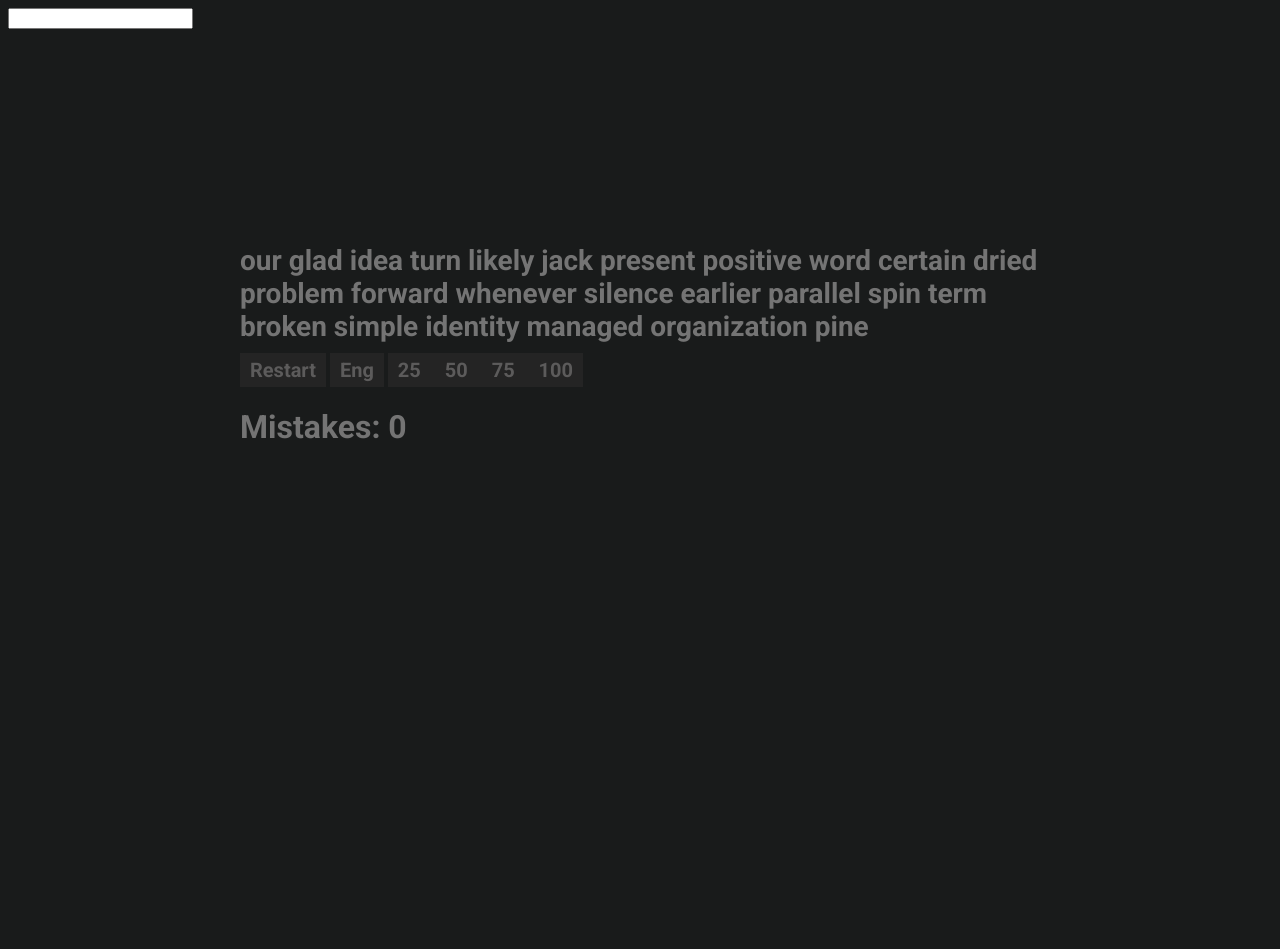
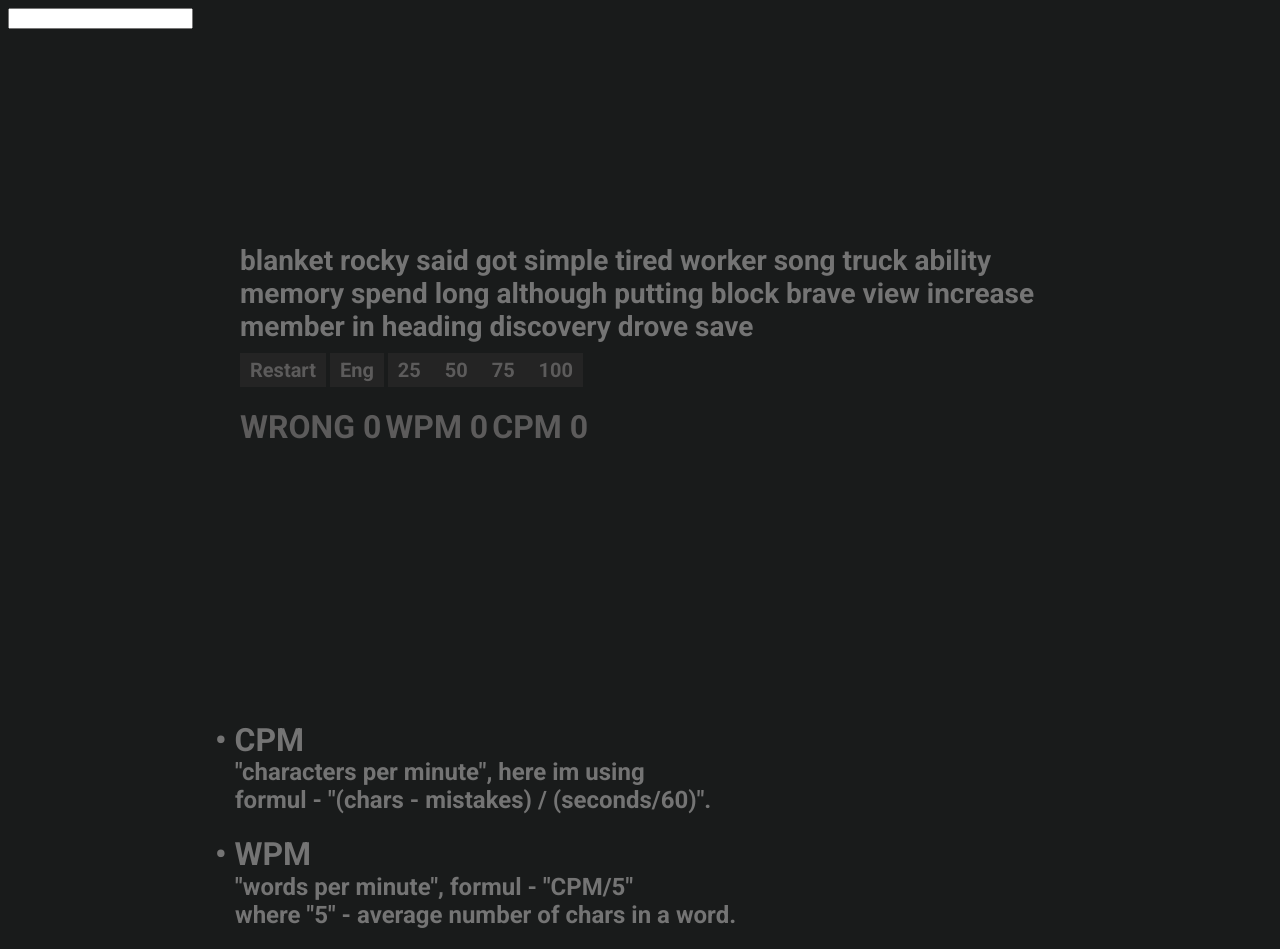
Before and after one commit to omegadreamer/FastPrint, a Django app: page /practice in a window 1280 px wide. Before the commit the page ends 439 px from the top, so only its background shows below. Run offline with Django 4.2, Linux system fonts and the light colour scheme.

Commit message:
Added WPM & CPM results

```diff
--- a/main/static/practice.css
+++ b/main/static/practice.css
@@ -46,6 +46,11 @@ body{
   color: rgb(65, 64, 64);
 }
 
+.ButtonBG{
+  display: inline-block;
+  background-color: rgb(36, 36, 36);
+}
+
 
 .Block{
   margin-left: auto;
@@ -58,7 +63,42 @@ body{
 }
 
 
-.ButtonBG{
-  display: inline-block;
-  background-color: rgb(36, 36, 36);
+.results{
+  color: rgb(92, 91, 91);
+  margin-left: auto;
+  margin-right: auto;
+  width: 800px;
+  .res{
+    display: inline-block;
+  }
 }
+
+/*info*/
+.info{
+
+  margin: auto;
+  width: 850px;
+  text-align: justify;
+  margin-top: 20%;
+  h2{
+    margin-left: 20px;
+    margin-top: -22px;
+  }
+  a{
+    color: #474747;
+  }
+}
+
+
+::-webkit-scrollbar {
+  width: .5rem;
+  -webkit-transition: none;
+  transition: none;
+}
+
+::-webkit-scrollbar-thumb {
+  background-color: rgb(56, 56, 56);
+  height: 25px;
+  -webkit-transition: none;
+  transition: none;
+}
--- a/main/static/practice.js
+++ b/main/static/practice.js
@@ -1,20 +1,28 @@
-import { WordListRus, WordListEng } from "./WordList.js" //list of all words
+import { WordListRus, WordListEng } from "./WordList.js"; //list of all words
 
 
 // Const
 const inputbox = document.getElementById("InputBox");
 const restart = document.getElementById("Restart");
-const lenguage = document.getElementById("Lenguage")
-const Words = document.getElementById("Words")
-const Mistakes = document.getElementById("Mistakes")
+const lenguage = document.getElementById("Lenguage");
+const Words = document.getElementById("Words");
+const Mistakes = document.getElementById("Mistakes");
+const CPM = document.getElementById("CPM");
+const WPM = document.getElementById("WPM");
 
 
-// Variables
+
+// Main variables
 let text = "";
 let words_count = 25;
 let current_lenguage = 1;
-let startTime = 0;
+let test_status = false;
+
+// Stats
 let mistakes = [0,0];
+let timer = 0;
+
+// Lenguages from WordList.js
 let lenguages = {
   0:{
     list: WordListRus,
@@ -25,7 +33,15 @@ let lenguages = {
     name: 'Eng'
   }
 };
-console.log(Object.keys(lenguages).length)
+
+
+// Timer
+setInterval(function() {
+  if(test_status){
+    setTimeout(timer += 1)
+  }
+}, 1000);
+
 
 // Random words from 'WordList' function
 function GetRandomWords() {
@@ -35,17 +51,15 @@ function GetRandomWords() {
   for (let i = 0; i < words_count; i++) {
     text += cur_list[Math.floor(Math.random() * cur_list.length)] + " ";
   }
-  Words.innerHTML = text;
-  mistakes = [0,0]
-  Mistakes.innerHTML = "Mistakes: 0"
-};GetRandomWords();
+  return text;
+};
 
 
 // Active words amount
 document.getElementById("WordsCount").addEventListener("click", function(event) {
   if (words_count != event.target.innerHTML){
     words_count = event.target.innerHTML;
-    GetRandomWords();
+    Restart();
   };
 });
 
@@ -58,21 +72,29 @@ lenguage.addEventListener('click', function(event) {
     current_lenguage = 0;
   };
   lenguage.textContent = String(lenguages[String(current_lenguage)]['name'])
-  GetRandomWords();
+  Restart();
 });
 
 
+// Restart
+function Restart() {
+  test_status = false;
+  timer = 0;
+  Words.innerHTML = GetRandomWords();
+  mistakes = [0,0]
+}Restart();
+
 // Restart button
-restart.addEventListener('click', GetRandomWords);
+restart.addEventListener('click', Restart);
 
 
 // Typing process
 inputbox.addEventListener('input', function(event) {
+  test_status = true;
   let input_half = String(inputbox.value);
   let words = "";
-
-  if(text.slice(0, text.length-1) == inputbox.value){
-    GetRandomWords();
+  if(text.length-1 == inputbox.value.length & !(Words.innerHTML.includes('<false>'))){
+    FinishTyping();
   }else if(text.slice(0, input_half.length) == inputbox.value){
     words = String('<Correct>' + text.slice(0, input_half.length) + '</Correct>' + text.slice(input_half.length, text.length));
     Words.innerHTML = words;
@@ -84,15 +106,27 @@ inputbox.addEventListener('input', function(event) {
   }
 });
 
-  // Mistake counter
+
+// Finish of typing
+function FinishTyping() {
+  let correct_words = text.length - mistakes[1];
+
+  //CPM & WPM
+  CPM.innerHTML = 'CPM ' + correct_words / (timer/60);
+  WPM.innerHTML = 'WPM ' + (correct_words / (timer/60)) / 5;
+  Mistakes.innerHTML = "MST " + '<span>' + mistakes[1] + '</span>';
+
+  Restart()
+}
+
+
+// Mistake counter
 inputbox.addEventListener('input', function(event) {
   if(Words.innerHTML.includes('<false>') & mistakes[0] == 0){
     // mistakes [0,1]
-    mistakes[0] = 1
-    mistakes[1] += 1
+    mistakes[0] = 1;
+    mistakes[1] += 1;
+  }else if(!(Words.innerHTML.includes('<false>'))){
+    mistakes[0] = 0;
   }
-  if(!(Words.innerHTML.includes('<false>'))){
-    mistakes[0] = 0
-  }
-  Mistakes.innerHTML = "Mistakes: " + mistakes[1]
 });
--- a/main/templates/home.html
+++ b/main/templates/home.html
@@ -14,10 +14,10 @@
         <h1><span>Fast</span>Print</h1>
         <img src="{% static 'images/keyboard.png' %}" alt="keyboard.png">
         <h2>Improve Your <span>Typing Skills</span></h2>
-        <a href="practice" class="button">Start Practice</a>
+        <a href="practice" class="Button">Start Practice</a>
     </div>
     <div class="info">
-        <h1>About FastPrint</h1>
+        <h1>• About FastPrint</h1>
         <h2>
             FastPrint is a typing test, here you can practice in fast typing!<br>
             links: <a href="https://github.com/omegadreamer">GitHub</a>
--- a/main/templates/practice.html
+++ b/main/templates/practice.html
@@ -20,6 +20,22 @@
             <button class="Button" id="W2" url="#">75</button>
             <button class="Button" id="W3" url="#">100</button>
         </div>
-        <h1 class="Mistakes" id="Mistakes">Mistakes: 0</h1>
+    </div>
+    <div class="results">
+        <h1 class="res" id="Mistakes">WRONG 0</h1>
+        <h1 class="res" id="WPM">WPM 0</h1>
+        <h1 class="res" id="CPM">CPM 0</h1>
+    </div>
+    <div class="info">
+        <h1>• CPM </h1>
+        <h2>
+            "characters per minute", here im using <br>
+            formul - "(chars - mistakes) / (seconds/60)".
+        </h2>
+        <h1>• WPM</h1>
+        <h2>
+            "words per minute", formul - "CPM/5"<br>
+            where "5" - average number of chars in a word.
+        </h2>
     </div>
 {% endblock %}
```
Also changed, not shown: main/static/home.css (+17 -23 lines).
